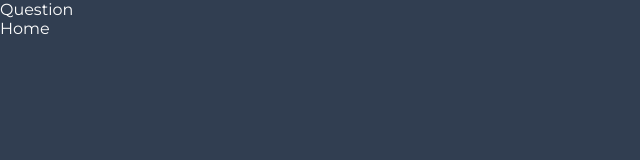
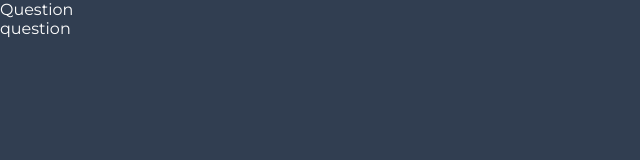
Before and after one commit to filipealvess/quiz-app, a React (Vite) app: page /question in a window 1280 px wide. Shown: the top 160 px of the page, without its empty margins (0-640 px from the left). Built offline with nearby package versions, Linux system fonts and the light colour scheme.

Commit message:
Navigate to quiz page through subject id

```diff
--- a/src/Router.tsx
+++ b/src/Router.tsx
@@ -6,7 +6,7 @@ function Router() {
     return (
         <Routes>
             <Route path="/" element={<Home />} />
-            <Route path="/question" element={<Question />} />
+            <Route path="/:subject" element={<Question />} />
         </Routes>
     );
 }
--- a/src/pages/Home/index.tsx
+++ b/src/pages/Home/index.tsx
@@ -2,8 +2,11 @@ import Welcome from '../../components/HomePage/Welcome';
 import styles from './styles.module.css';
 import {SUBJECTS} from '../../constants/subjects';
 import Card from '../../components/Card';
+import { useNavigate } from 'react-router-dom';
 
 function Home() {
+    const navigate = useNavigate();
+
     return (
         <div className={`page ${styles.container}`}>
             <main className={styles.content}>
@@ -15,7 +18,7 @@ function Home() {
                             text={subject.name}
                             iconSrc={subject.iconSrc}
                             key={subject.id}
-                            onClick={() => console.log(subject.name)}
+                            onClick={() => navigate(`/${subject.id}`)}
                         />
                     ))}
                 </section>
--- a/src/pages/Question/index.tsx
+++ b/src/pages/Question/index.tsx
@@ -1,12 +1,13 @@
-import { Link } from 'react-router-dom';
+import {useParams} from 'react-router-dom';
 
 function Question() {
+    const {subject} = useParams();
+
     return (
         <>
             <h1>Question</h1>
-            <Link to="/">
-                Home
-            </Link>
+
+            <p>{subject}</p>
         </>
     );
 }
```
